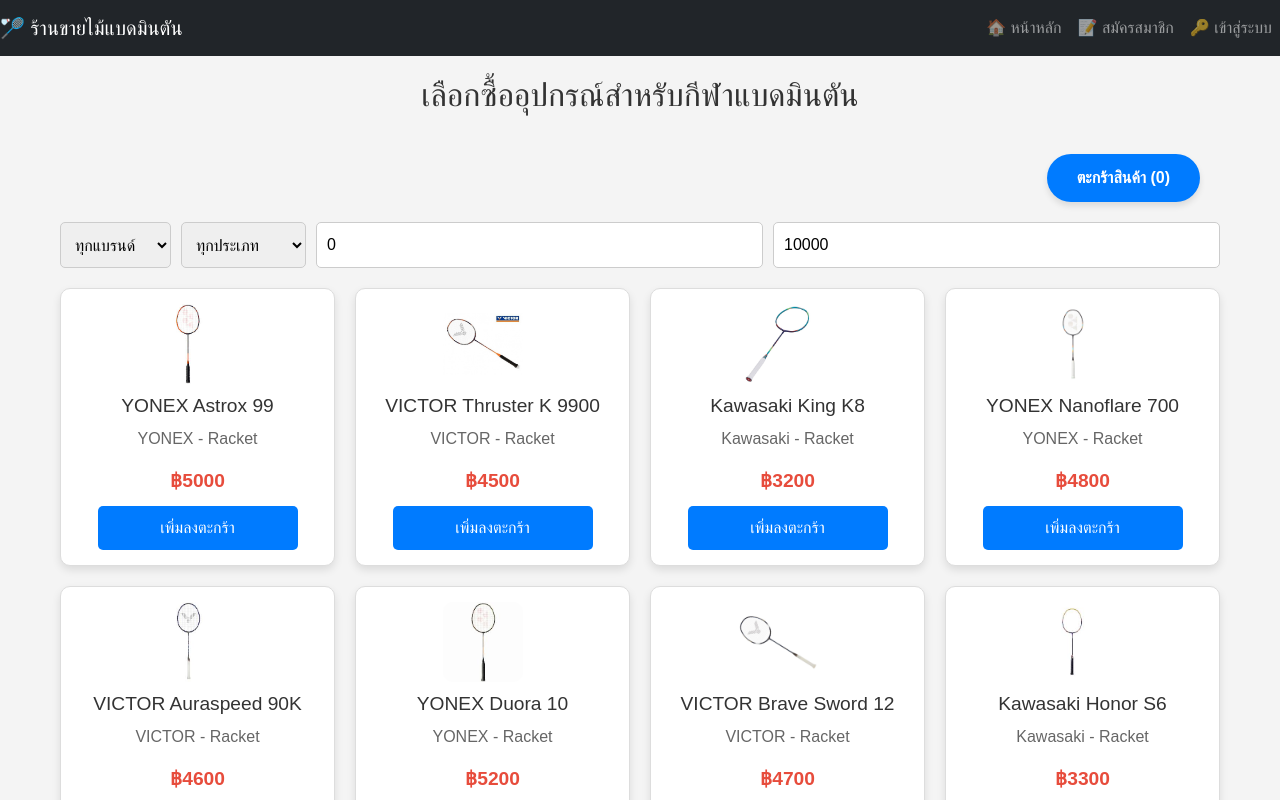
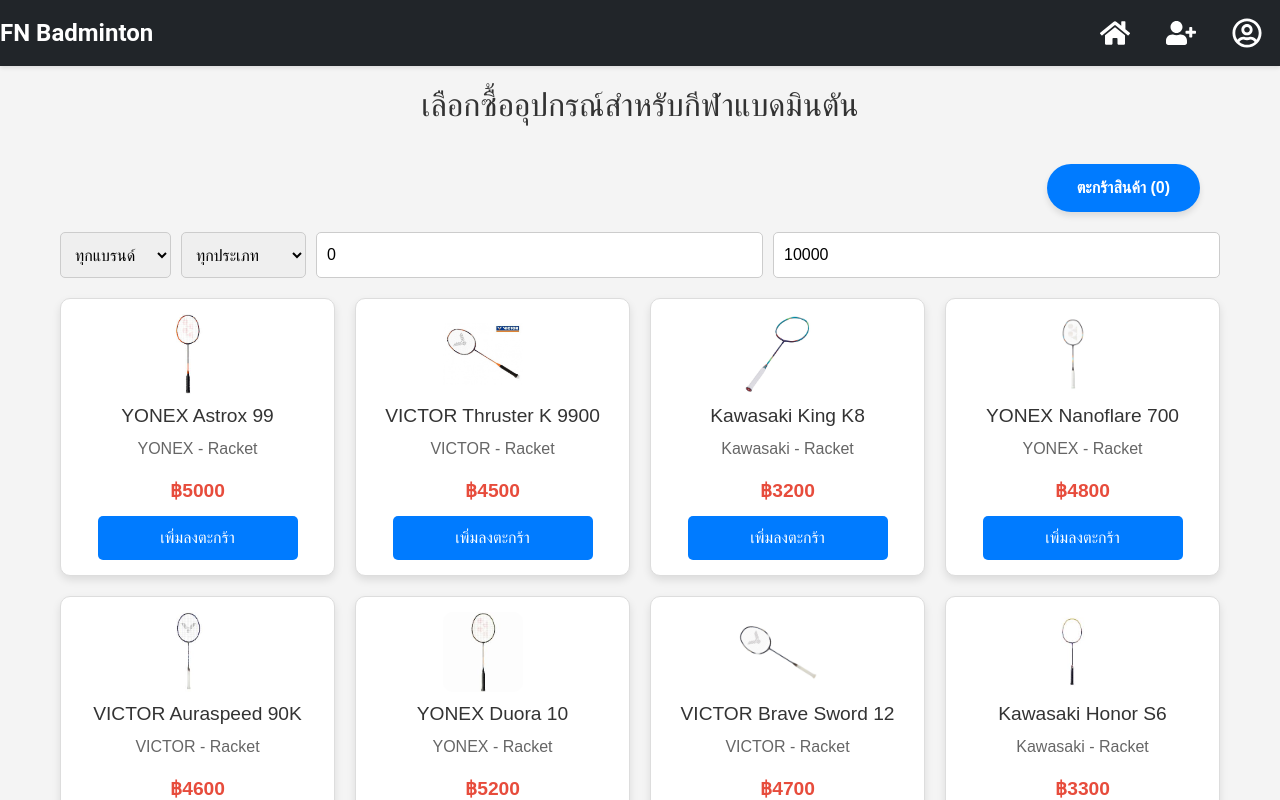
Before and after one commit to Pakasin/ProjectFN, a React (Vite) app in the folder my-project/: page /home in a window 1280 px wide. Shown: the top 800 px of the page. Built offline with nearby package versions, Linux system fonts and the light colour scheme.

Commit message:
update navbar

```diff
--- a/my-project/package.json
+++ b/my-project/package.json
@@ -11,11 +11,12 @@
   },
   "dependencies": {
     "axios": "^1.7.9",
-    "bootstrap": "^5.1.3",
+    "bootstrap": "^5.3.3",
     "md5": "^2.3.0",
     "react": "^19.0.0",
     "react-bootstrap": "^2.10.9",
     "react-dom": "^19.0.0",
+    "react-icons": "^5.5.0",
     "react-router-dom": "^7.2.0",
     "swiper": "^11.2.4",
     "web-vitals": "^4.2.4"
--- /dev/null
+++ b/my-project/src/CustomNavbar.css
@@ -0,0 +1,99 @@
+/* สไตล์พื้นฐานของ Navbar */
+.custom-navbar {
+    background-color: #343a40; /* สีพื้นหลังเทาเข้ม */
+    box-shadow: 0 2px 4px rgba(0, 0, 0, 0.1); /* เงาเบาๆ เพื่อความลึก */
+    transition: background-color 0.3s ease, box-shadow 0.3s ease; /* ทำให้การเปลี่ยนแปลงสีลื่นไหล */
+}
+
+.custom-navbar .navbar-brand {
+    font-family: 'Roboto', sans-serif;
+    font-weight: bold;
+    font-size: 1.5rem;
+    color: #fff;
+    transition: color 0.3s ease;
+}
+
+.custom-navbar .navbar-brand:hover {
+    color: #ff6f61; /* เปลี่ยนสีเมื่อ hover */
+}
+
+/* สไตล์ Nav Links */
+.custom-navbar .nav-link {
+    color: #fff !important;
+    font-size: 1.1rem;
+    margin: 0 10px;
+    padding: 10px;
+    transition: color 0.3s ease;
+}
+
+.custom-navbar .nav-link:hover,
+.custom-navbar .nav-link:focus {
+    color: #ff6f61 !important; /* เปลี่ยนสีเมื่อ hover หรือ focus */
+}
+
+/* เพิ่มการแสดงผลของ Tooltip */
+.tooltip-inner {
+    background-color: #ff6f61; /* สีพื้นหลังของ tooltip */
+    color: white; /* สีของข้อความใน tooltip */
+}
+
+/* สไตล์สำหรับการแสดงผลรูปไอคอนใน Nav */
+.custom-navbar .nav-link svg {
+    transition: transform 0.3s ease; /* เพิ่มแอนิเมชั่นให้ไอคอน */
+}
+
+.custom-navbar .nav-link:hover svg,
+.custom-navbar .nav-link:focus svg {
+    transform: scale(1.2); /* ขยายขนาดไอคอนเมื่อ hover */
+}
+
+/* สไตล์ของ Navbar ในมือถือ */
+@media (max-width: 992px) {
+    .custom-navbar .navbar-collapse {
+        background-color: #343a40;
+        padding-top: 20px;
+    }
+
+    .custom-navbar .navbar-toggler {
+        border-color: #ff6f61; /* เปลี่ยนสีของปุ่ม toggle */
+    }
+
+    .custom-navbar .navbar-toggler-icon {
+        background-color: #ff6f61; /* เปลี่ยนสีไอคอน toggle */
+    }
+}
+
+/* เพิ่มความสวยงามของปุ่ม LoginModal */
+.login-modal .modal-content {
+    border-radius: 15px; /* มุมโค้ง */
+    box-shadow: 0 4px 8px rgba(0, 0, 0, 0.2);
+}
+
+.login-modal .modal-header {
+    border-bottom: 2px solid #ff6f61;
+}
+
+.login-modal .modal-footer {
+    border-top: 2px solid #ff6f61;
+}
+
+/* สไตล์ของปุ่ม Submit ใน LoginModal */
+.login-modal .btn-primary {
+    background-color: #ff6f61;
+    border-color: #ff6f61;
+    transition: background-color 0.3s ease;
+}
+
+.login-modal .btn-primary:hover {
+    background-color: #e35d54;
+    border-color: #e35d54;
+}
+
+/* ปรับขนาดของไอคอนใน Navbar */
+.custom-navbar .nav-link svg {
+    transition: all 0.3s ease;
+}
+
+.custom-navbar .nav-link:hover svg {
+    transform: scale(1.1); /* เพิ่มขนาดของไอคอนเมื่อ hover */
+}
--- a/my-project/src/Navbar.jsx
+++ b/my-project/src/Navbar.jsx
@@ -1,11 +1,16 @@
 import React, { useState } from 'react';
-import { Navbar, Nav } from 'react-bootstrap';
+import { Navbar, Nav, OverlayTrigger, Tooltip } from 'react-bootstrap';
 import { Link, useNavigate } from 'react-router-dom';
-import LoginModal from './LoginModal';
-import { login } from './authService';
+import { FaRegUserCircle, FaShoppingCart, FaSignOutAlt, FaUserPlus, FaHome } from 'react-icons/fa';
+import { MdOutlineShoppingCartCheckout } from 'react-icons/md';
+import { IoBagCheckOutline } from "react-icons/io5";
+import { AiFillProduct } from "react-icons/ai";
+import { login } from './authService'; // นำเข้า login service
+import LoginModal from './LoginModal'; // นำเข้า LoginModal
+import './CustomNavbar.css'
 
 const CustomNavbar = () => {
-    const isLoggedIn = localStorage.getItem('isLoggedIn') === 'true'; // ตรวจสอบค่าเป็นสตริง 'true'
+    const isLoggedIn = localStorage.getItem('isLoggedIn') === 'true';
     const navigate = useNavigate();
 
     const [showLoginModal, setShowLoginModal] = useState(false);
@@ -23,12 +28,11 @@
     const handleLogin = async ({ username, password }) => {
         setIsLoading(true);
         setError(null);
-
         try {
             const data = await login({ username, password });
             if (!data.result) throw new Error(data.message || 'เข้าสู่ระบบไม่สำเร็จ');
 
-            localStorage.setItem('isLoggedIn', 'true'); // ตั้งค่าเป็นสตริง 'true'
+            localStorage.setItem('isLoggedIn', 'true');
             navigate('/home');
             setShowLoginModal(false);
         } catch (err) {
@@ -41,24 +45,80 @@
     return (
         <>
             <Navbar bg="dark" expand="lg" variant="dark" className="custom-navbar">
-                <Navbar.Brand as={Link} to="/">🏸 ร้านขายไม้แบดมินตัน</Navbar.Brand>
+                <Navbar.Brand as={Link} to="/">FN Badminton</Navbar.Brand>
                 <Navbar.Toggle aria-controls="basic-navbar-nav" />
                 <Navbar.Collapse id="basic-navbar-nav">
                     <Nav className="ms-auto">
-                        <Nav.Link as={Link} to="/">🏠 หน้าหลัก</Nav.Link>
+                        <OverlayTrigger
+                            placement="bottom"
+                            overlay={<Tooltip id="tooltip-home">Home</Tooltip>}
+                        >
+                            <Nav.Link as={Link} to="/">
+                                <FaHome size={30} />
+                            </Nav.Link>
+                        </OverlayTrigger>
+
                         {isLoggedIn ? (
                             <>
-                                <Nav.Link as={Link} to="/home">🏠 หน้า Home</Nav.Link>
-                                <Nav.Link as={Link} to="/cart">🛒 ตะกร้าสินค้า</Nav.Link>
-                                <Nav.Link as={Link} to="/checkout">💳 ชำระเงิน</Nav.Link>
-                                <Nav.Link as={Link} to="/order-summary">📦 สรุปคำสั่งซื้อ</Nav.Link>
-                                <Nav.Link onClick={handleLogout}>🚪 ออกจากระบบ</Nav.Link>
-                                <Nav.Link disabled>✅ ล็อกอินสำเร็จ</Nav.Link>
+                                <OverlayTrigger
+                                    placement="bottom"
+                                    overlay={<Tooltip id="tooltip-products">Products</Tooltip>}
+                                >
+                                    <Nav.Link as={Link} to="/home">
+                                        <AiFillProduct size={30} />
+                                    </Nav.Link>
+                                </OverlayTrigger>
+                                <OverlayTrigger
+                                    placement="bottom"
+                                    overlay={<Tooltip id="tooltip-cart">Shopping Cart</Tooltip>}
+                                >
+                                    <Nav.Link as={Link} to="/cart">
+                                        <FaShoppingCart size={30} />
+                                    </Nav.Link>
+                                </OverlayTrigger>
+                                <OverlayTrigger
+                                    placement="bottom"
+                                    overlay={<Tooltip id="tooltip-checkout">Checkout</Tooltip>}
+                                >
+                                    <Nav.Link as={Link} to="/checkout">
+                                        <IoBagCheckOutline size={30} />
+                                    </Nav.Link>
+                                </OverlayTrigger>
+                                <OverlayTrigger
+                                    placement="bottom"
+                                    overlay={<Tooltip id="tooltip-order-summary">Order Summary</Tooltip>}
+                                >
+                                    <Nav.Link as={Link} to="/order-summary">
+                                        <MdOutlineShoppingCartCheckout size={30} />
+                                    </Nav.Link>
+                                </OverlayTrigger>
+                                <OverlayTrigger
+                                    placement="bottom"
+                                    overlay={<Tooltip id="tooltip-logout">Logout</Tooltip>}
+                                >
+                                    <Nav.Link onClick={handleLogout}>
+                                        <FaSignOutAlt size={22} color="red" />
+                                    </Nav.Link>
+                                </OverlayTrigger>
                             </>
                         ) : (
                             <>
-                                <Nav.Link as={Link} to="/signup">📝 สมัครสมาชิก</Nav.Link>
-                                <Nav.Link onClick={handleShowLogin} style={{ cursor: 'pointer' }}>🔑 เข้าสู่ระบบ</Nav.Link>
+                                <OverlayTrigger
+                                    placement="bottom"
+                                    overlay={<Tooltip id="tooltip-signup">Sign Up</Tooltip>}
+                                >
+                                    <Nav.Link as={Link} to="/signup">
+                                        <FaUserPlus size={30} />
+                                    </Nav.Link>
+                                </OverlayTrigger>
+                                <OverlayTrigger
+                                    placement="bottom"
+                                    overlay={<Tooltip id="tooltip-login">Login</Tooltip>}
+                                >
+                                    <Nav.Link onClick={handleShowLogin} style={{ cursor: 'pointer' }}>
+                                        <FaRegUserCircle size={30} />
+                                    </Nav.Link>
+                                </OverlayTrigger>
                             </>
                         )}
                     </Nav>
```
Also changed, not shown: 1 other file (tests, documents, lock files or other folders).
